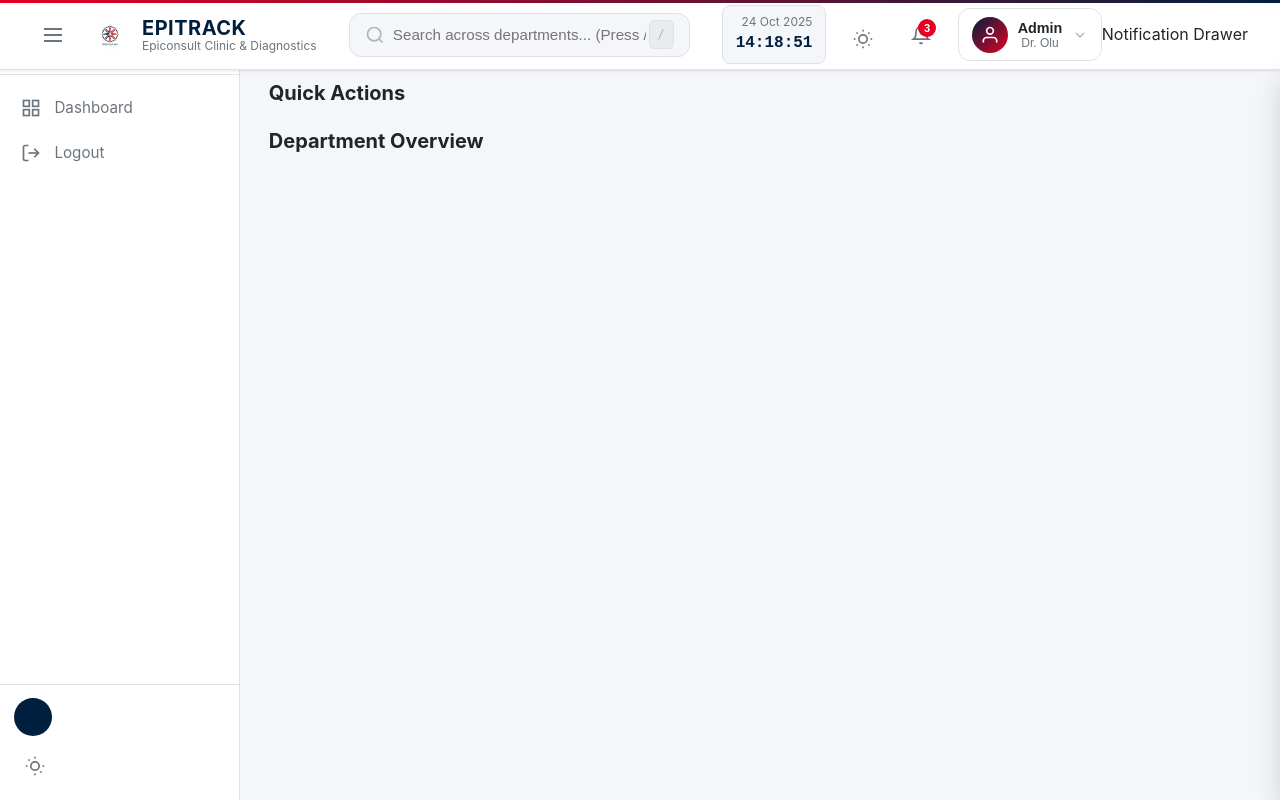
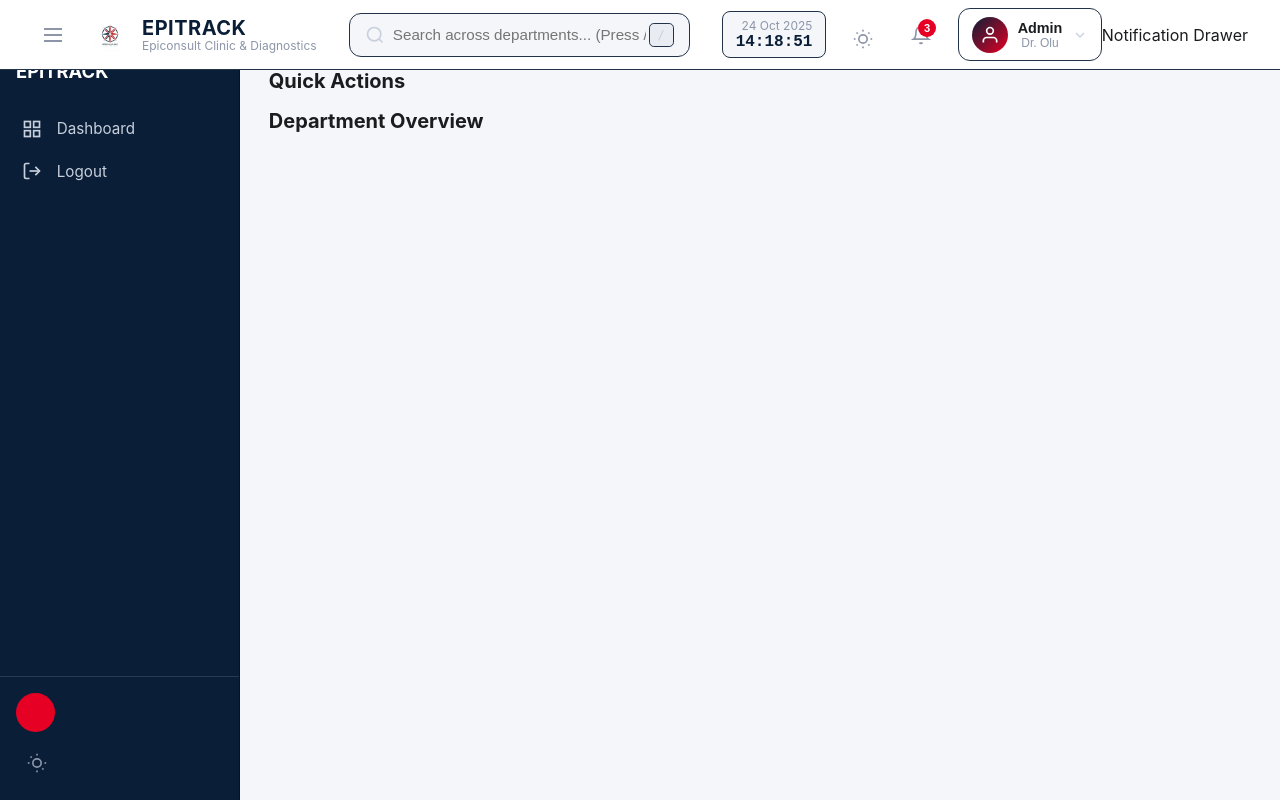
Before and after one commit to acetosyn/Epitrack-System, a Flask app: template templates/dashboard.html in a window 1280 px wide. Run offline with Flask 3, Linux system fonts and the light colour scheme; the template is opened without the code that fills it, so the values that code supplies are empty; some libraries are stand-ins or nearby versions.

Commit message:
Improved dashboard and sidbebar UI

```diff
--- a/static/css/main1.css
+++ b/static/css/main1.css
@@ -1,42 +1,38 @@
 /* ===========================================================
-   ROOT VARIABLES
+   ROOT THEME VARIABLES (Updated Navy + Red Theme)
 =========================================================== */
 :root {
   --sidebar-width: 240px;
   --sidebar-collapsed-width: 78px;
   --navbar-height: 64px;
 
-  /* Restore original primary color system */
-  --primary: #001f3f;           /* Deep Navy */
-  --primary-dark: #001428;
-  --primary-light: #003d66;
+  /* Clinic Brand Colors */
+  --primary: #0a1f37;            /* Smooth Navy */
+  --primary-dark: #021426;       /* Darker Navy */
+  --primary-light: #173558;      /* Light Navy */
+  --accent: #e60023;             /* Brand Red */
+  --accent-light: #ff4d68;       /* Softened Red */
 
-  /* Accent brand red stays the same */
-  --accent: #e60023;
-  --accent-light: #ff4444;
-
-  /* System colors */
+  /* System Colors */
   --success: #28a745;
   --warning: #ffc107;
   --danger: #dc3545;
   --info: #17a2b8;
 
-  /* Background layers */
+  /* Background & UI Layering */
   --bg-primary: #ffffff;
-  --bg-secondary: #f5f6fa;
-  --bg-tertiary: #e9ecef;
+  --bg-secondary: #f4f6fa;
+  --bg-tertiary: #e9edf3;
 
-  /* Text colors */
-  --text-primary: #212529;
-  --text-secondary: #6c757d;
-  --text-light: #adb5bd;
+  /* Text Colors */
+  --text-primary: #1b1c1e;
+  --text-secondary: #8d96a8;
+  --text-light: #c8d0dd;
   --text-inverse: #ffffff;
 
-  --border-color: #dee2e6;
-
-  --shadow-sm: 0 1px 3px rgba(0,0,0,0.1);
-  --shadow-md: 0 4px 6px rgba(0,0,0,0.1);
-  --shadow-lg: 0 10px 25px rgba(0,0,0,0.15);
+  /* Borders & Shadows */
+  --border-color: #223349;
+  --shadow-md: 0 8px 18px rgba(0,0,0,0.10);
 
   --transition-fast: 0.2s ease;
   --transition-base: 0.35s ease;
@@ -46,12 +42,12 @@
    DARK MODE
 =========================================================== */
 body.dark-mode {
-  --bg-primary: #1a1a1a;
-  --bg-secondary: #2d2d2d;
-  --bg-tertiary: #3d3d3d;
+  --bg-primary: #121519;
+  --bg-secondary: #181c21;
+  --bg-tertiary: #20252d;
   --text-primary: #ffffff;
-  --text-secondary: #c2c2c2;
-  --border-color: #444;
+  --text-secondary: #c5c9d4;
+  --border-color: #2c3544;
 }
 
 /* ===========================================================
@@ -63,30 +59,26 @@ body.dark-mode {
   box-sizing: border-box;
 }
 
-html { font-size: 16px; }
-
 body {
   font-family: "Inter", sans-serif;
   background: var(--bg-primary);
   color: var(--text-primary);
-  line-height: 1.6;
-  transition: var(--transition-base);
+  transition: background var(--transition-base), color var(--transition-base);
 }
 
 /* ===========================================================
-   PAGE LAYOUT
+   LAYOUT
 =========================================================== */
 .app-container {
   display: flex;
+  width: 100%;
   min-height: 100vh;
-  width: 100%;
 }
 
 .main-content {
   flex: 1;
   display: flex;
   flex-direction: column;
-  overflow: hidden;
   margin-left: var(--sidebar-width);
   transition: margin-left var(--transition-base);
 }
@@ -97,260 +89,218 @@ body {
 
 .page-content {
   flex: 1;
+  overflow-y: auto;
   padding: 1.8rem;
-  overflow-y: auto;
   background: var(--bg-secondary);
 }
 
 /* ===========================================================
-   PAGE LOADER BAR
+   PAGE LOADER
 =========================================================== */
 .page-loader {
   position: fixed;
   top: 0; left: 0;
   height: 3px;
+  width: 0;
   background: linear-gradient(90deg, var(--accent), var(--primary));
-  width: 0;
   animation: pageLoad 0.6s ease-out forwards;
-  z-index: 9999;
 }
 @keyframes pageLoad { 0%{width:0;}100%{width:100%;} }
 
 /* ===========================================================
-   SIDEBAR
+   SIDEBAR (New Navy Modern UI)
 =========================================================== */
 .sidebar {
   position: fixed;
-  top: 0;
-  left: 0;
+  top: 0; left: 0;
   height: 100vh;
   width: var(--sidebar-width);
-  background: var(--bg-primary);
-  border-right: 1px solid var(--border-color);
+  background: var(--primary);
   display: flex;
   flex-direction: column;
   transition: width var(--transition-base);
   z-index: 999;
+  border-right: 1px solid var(--primary-dark);
 }
 
-/* COLLAPSED */
+/* COLLAPSED SIDEBAR */
 .sidebar.collapsed {
   width: var(--sidebar-collapsed-width);
 }
 
-/* HOVER EXPAND (DESKTOP ONLY) */
+/* Hover Expand (Desktop Only) */
 @media (min-width: 769px) {
   .sidebar.collapsed:hover {
     width: var(--sidebar-width);
   }
 }
 
-/* HEADER */
+/* SIDEBAR HEADER */
 .sidebar-header {
   display: flex;
   align-items: center;
   justify-content: space-between;
-  padding: 1rem .9rem;
-  border-bottom: 1px solid var(--border-color);
-}
-
-.brand {
-  display: flex;
-  align-items: center;
-  gap: .6rem;
+  padding: 1rem;
 }
 
 .sidebar-logo {
-  width: 38px;
-  height: 38px;
-  border-radius: 6px;
+  width: 40px;
+  height: 40px;
+  border-radius: 8px;
 }
 
 .sidebar-title {
-  font-size: 1.1rem;
+  font-size: 1.15rem;
   font-weight: 700;
+  color: var(--text-inverse);
   white-space: nowrap;
 }
 
-/* Hide brand text when collapsed */
 .sidebar.collapsed .sidebar-title {
   opacity: 0;
-  pointer-events: none;
   width: 0;
 }
 
 /* TOGGLE BUTTON */
 .sidebar-toggle {
-  background: none;
+  background: transparent;
   border: none;
   cursor: pointer;
   padding: .45rem;
   border-radius: 6px;
   transition: var(--transition-fast);
+  color: var(--text-light);
+}
+.sidebar-toggle:hover { background: rgba(255,255,255,0.1); }
+
+/* ===========================================================
+   NAVIGATION LINKS
+=========================================================== */
+.sidebar-nav {
+  flex: 1;
+  padding: .6rem .5rem;
+  overflow-y: auto;
 }
 
-.sidebar-toggle:hover {
-  background: var(--bg-secondary);
-}
-
-/* NAVIGATION */
-.sidebar-nav { padding: .65rem .5rem; flex: 1; overflow-y: auto; }
-
-/* ITEM */
+/* MAIN NAV ITEM */
 .nav-item {
   display: flex;
   align-items: center;
-  gap: .85rem;
-  padding: .65rem .8rem;
-  border-radius: 8px;
+  gap: .9rem;
+  padding: .7rem .9rem;
+  border-radius: 10px;
+  color: var(--text-light);
   font-size: .95rem;
-  color: var(--text-secondary);
+  cursor: pointer;
   text-decoration: none;
-  cursor: pointer;
   transition: var(--transition-fast);
-  white-space: nowrap;
 }
 
 .nav-item:hover {
-  background: var(--bg-secondary);
-  color: var(--text-primary);
+  background: var(--accent);
+  color: white;
 }
 
 .nav-item.active {
-  background: var(--primary);
-  color: var(--text-inverse);
+  background: var(--accent);
+  box-shadow: 0 0 12px rgba(230,0,35,0.4);
+  color: white;
 }
 
-/* ICON */
-.nav-icon {
+/* ICONS */
+.nav-icon,
+.nav-item i {
   width: 20px;
   height: 20px;
-  flex-shrink: 0;
+  transition: transform .25s ease;
+}
+.nav-item:hover i { transform: translateX(3px); }
+
+/* TEXT HIDE WHEN COLLAPSED */
+.sidebar.collapsed .nav-text {
+  opacity: 0;
+  width: 0;
+  pointer-events: none;
 }
 
-/* TEXT hides when collapsed */
-.sidebar.collapsed .nav-text {
-  opacity: 0;
-  pointer-events: none;
-  width: 0;
+/* SUB MENU */
+.nav-group { margin-bottom: .45rem; }
+
+.nav-arrow {
+  margin-left: auto;
+  transition: transform var(--transition-fast);
 }
-
-/* SUBMENU GROUP */
-.nav-group { margin-bottom: .4rem; }
-
-.nav-parent { position: relative; }
-.nav-arrow { margin-left: auto; transition: transform var(--transition-fast); }
-
 .nav-group.expanded .nav-arrow {
   transform: rotate(90deg);
 }
 
-/* SUBMENU */
 .nav-submenu {
   max-height: 0;
   overflow: hidden;
   transition: max-height var(--transition-base);
-  padding-left: 2rem;
+  padding-left: 1.8rem;
 }
-
-.nav-group.expanded .nav-submenu {
-  max-height: 600px;
-}
+.nav-group.expanded .nav-submenu { max-height: 600px; }
 
 .nav-subitem {
   display: block;
   padding: .45rem 0;
-  color: var(--text-secondary);
   font-size: .9rem;
-  border-radius: 4px;
-  transition: var(--transition-fast);
+  color: var(--text-light);
 }
+.nav-subitem:hover,
+.nav-subitem.active { color: var(--accent-light); }
 
-.nav-subitem:hover,
-.nav-subitem.active {
-  color: var(--primary);
-}
-
-/* COLLAPSED → submenu hidden fully */
-.sidebar.collapsed .nav-submenu { display: none; }
-
-/* TOOLTIP WHEN COLLAPSED */
-.sidebar.collapsed .nav-item:hover::after {
-  content: attr(title);
-  position: absolute;
-  left: calc(var(--sidebar-collapsed-width) + 10px);
-  background: var(--primary);
-  color: white;
-  padding: .35rem .6rem;
-  border-radius: 6px;
-  white-space: nowrap;
-  box-shadow: var(--shadow-md);
-  z-index: 1000;
-}
-
-/* FOOTER */
+/* ===========================================================
+   FOOTER USER PANEL
+=========================================================== */
 .sidebar-footer {
-  padding: .8rem .9rem;
-  border-top: 1px solid var(--border-color);
+  padding: 1rem;
+  border-top: 1px solid rgba(255,255,255,0.12);
 }
 
 .sidebar-user {
   display: flex;
   align-items: center;
   gap: .7rem;
+  color: var(--text-inverse);
 }
 
 .user-avatar-small {
-  width: 38px;
-  height: 38px;
+  width: 39px;
+  height: 39px;
   border-radius: 50%;
-  background: var(--primary);
-  color: white;
+  background: var(--accent);
+  display: flex;
+  justify-content: center;
+  align-items: center;
   font-weight: 700;
-  display: flex;
-  align-items: center;
-  justify-content: center;
 }
 
-.user-details { white-space: nowrap; }
-.user-name { font-size: .95rem; font-weight: 600; }
-.user-role { font-size: .75rem; color: var(--text-secondary); }
+/* COLLAPSED HIDE USER INFO */
+.sidebar.collapsed .user-details { opacity: 0; width: 0; pointer-events: none; }
 
-/* Hide footer text collapsed */
-.sidebar.collapsed .user-details {
-  opacity: 0;
-  pointer-events: none;
-  width: 0;
-}
-
+/* Theme Toggle */
 .theme-toggle {
   margin-top: .6rem;
   background: none;
   border: none;
   cursor: pointer;
+  color: var(--text-light);
   padding: .5rem;
 }
 
 /* ===========================================================
-   MOBILE BEHAVIOR
+   MOBILE
 =========================================================== */
 @media(max-width: 768px) {
-  .sidebar {
-    transform: translateX(-100%);
-  }
-  .sidebar.active {
-    transform: translateX(0);
-  }
-  .main-content {
-    margin-left: 0 !important;
-  }
+  .sidebar { transform: translateX(-100%); }
+  .sidebar.active { transform: translateX(0); }
+  .main-content { margin-left: 0 !important; }
 }
 
 /* ===========================================================
-   SCROLLBARS
+   SCROLLBAR
 =========================================================== */
 ::-webkit-scrollbar { width: 8px; }
-::-webkit-scrollbar-thumb {
-  background: var(--primary-light);
-  border-radius: 4px;
-}
+::-webkit-scrollbar-thumb { background: var(--primary-light); border-radius: 4px; }
--- a/templates/base.html
+++ b/templates/base.html
@@ -1,6 +1,10 @@
 <!DOCTYPE html>
 <html lang="en">
 <head>
+
+<link rel="stylesheet" href="https://unpkg.com/lucide-icons@latest/dist/umd/lucide.css">
+<script src="https://unpkg.com/lucide-icons@latest"></script>
+
     <meta charset="UTF-8">
     <meta name="viewport" content="width=device-width, initial-scale=1.0">
     <title>{% block title %}EPITRACK - Epiconsult Clinic Management{% endblock %}</title>
```
